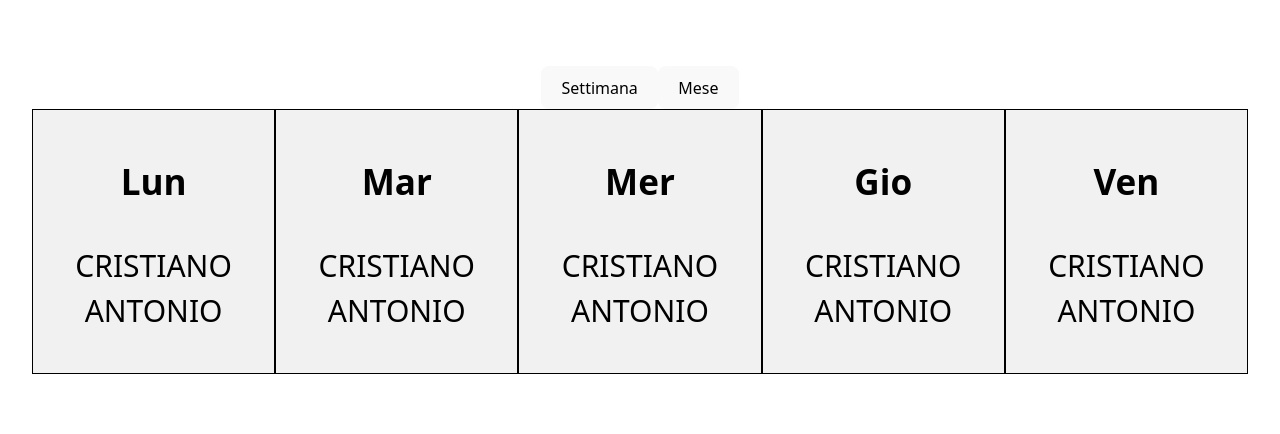
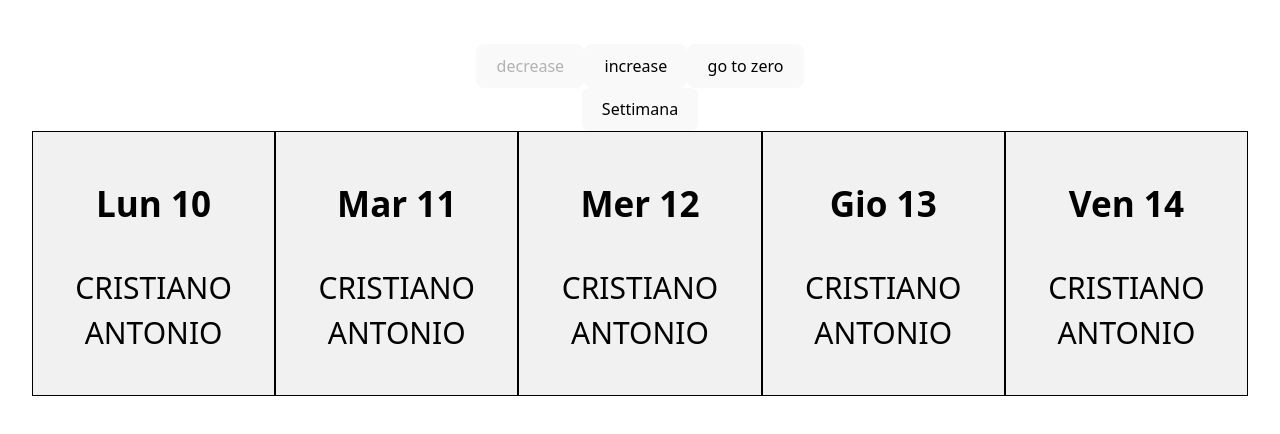
Before and after one commit to Ludovico02/calendar-from-website-xlsx-file, a React (Vite) app: page / in a window 1280 px wide. Shown: the part 180-614 px from the top of the page. Built offline with nearby package versions, Linux system fonts and the light colour scheme.

Commit message:
added date functionality alongside the week day h3 title

```diff
--- a/src/components/Calendar/Calendar.jsx
+++ b/src/components/Calendar/Calendar.jsx
@@ -5,6 +5,7 @@ import WeekView from "./WeekView";
 export default function Calendar() {
     const [view, setView] = useState("week");
     const [data, setData] = useState([]);
+    const [viewCounter, setViewCounter] = useState(0); // 0 is the current week
 
     useEffect(() => {
         async function getData() {
@@ -19,15 +20,24 @@ export default function Calendar() {
         console.log(data);
     }, [data]);
 
+    useEffect(() => {
+        console.log(viewCounter);
+    }, [viewCounter]);
+
     return (
         <div>
             <div>
+                <button onClick={() => setViewCounter(viewCounter - 1)} disabled={viewCounter <= 0}>decrease</button>
+                <button onClick={() => setViewCounter(viewCounter + 1)} disabled={viewCounter >= 52}>increase</button>
+                <button onClick={() => setViewCounter(0)}>go to zero</button>
+            </div>
+            <div>
                 <button onClick={() => setView("week")}>Settimana</button>
-                <button onClick={() => setView("month")}>Mese</button>
+                {/* <button onClick={() => setView("month")}>Mese</button> */}
             </div>
 
             {view === "week" ? (
-                <WeekView data={data} />
+                <WeekView data={data} counter={viewCounter} />
             ) : (
                 <MonthView />
             )}
--- a/src/components/Calendar/WeekView.jsx
+++ b/src/components/Calendar/WeekView.jsx
@@ -1,23 +1,38 @@
-import { useEffect } from "react";
+import { useEffect, useState } from "react";
 import "../../css/WeekView.css"
 
-export default function WeekView({ data }) {
+export default function WeekView({ data, counter }) {
     const days = ["Lun", "Mar", "Mer", "Gio", "Ven"];
+    const currentDate = new Date();
+    const [currentViewWeek, setCurrentViewWeek] = useState(Array(5).fill(0));
 
-    console.log("Data from Calendar: ", data);
-
-    const getMonday = (date) => {
+    // Finds first day of the week (monday) and shifts it according to the week we want to see
+    const getMonday = (date, shift) => {
         date = new Date(date);
         const day = date.getDay();
-        const diff = date.getDate() - day + (day === 0 ? -6 : 1);
+        const diff = date.getDate() - day + (day === 0 ? -6 : 1) + shift;
         return new Date(date.setDate(diff));
     }
 
+    const getCurrentViewWeek = (shift) => {
+        const firstDay = getMonday(currentDate, shift).getDate();
+
+        setCurrentViewWeek(prev => (
+            prev.map((_, i) => firstDay + i)
+        ));
+
+        console.log(currentViewWeek);
+    }
+
+    useEffect(() => {
+        getCurrentViewWeek(counter * 7);
+    }, [counter])
+
     return (
         <div className="week-grid">
-            {days.map(day => (
+            {days.map((day, i) => (
                 <div key={day} className="day-column">
-                    <h3>{day}</h3>
+                    <h3>{`${day} ${currentViewWeek[i]}`}</h3>
                     <p>{data[1]?.teacher}</p>
                 </div>
             ))}
```
